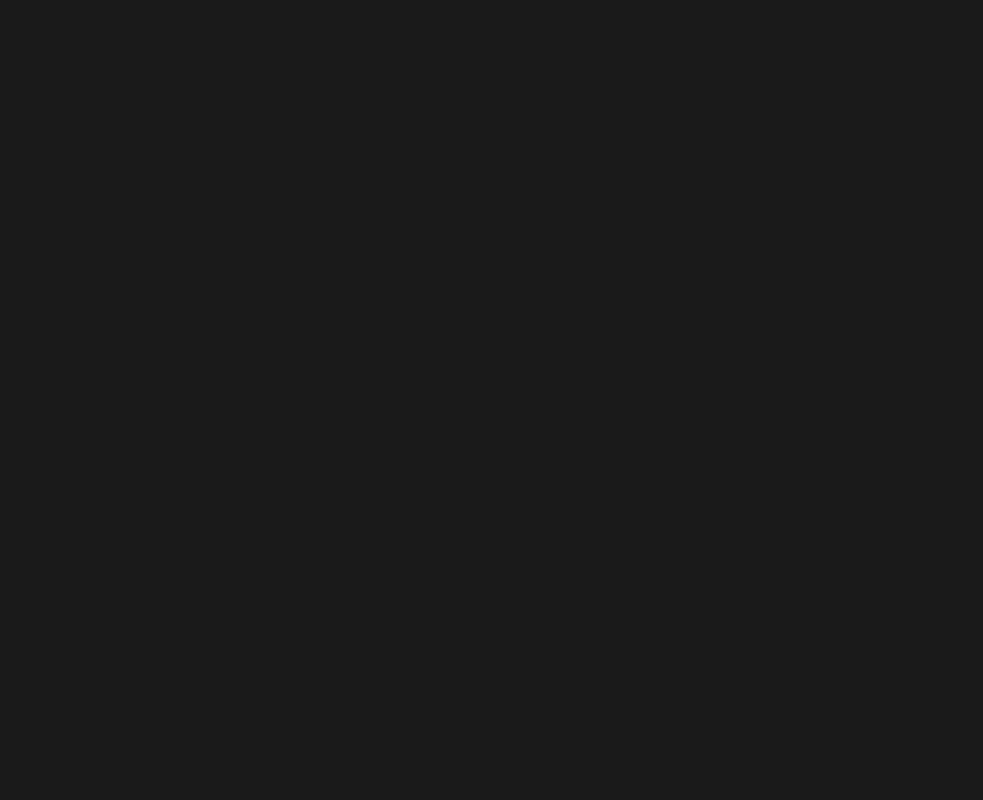
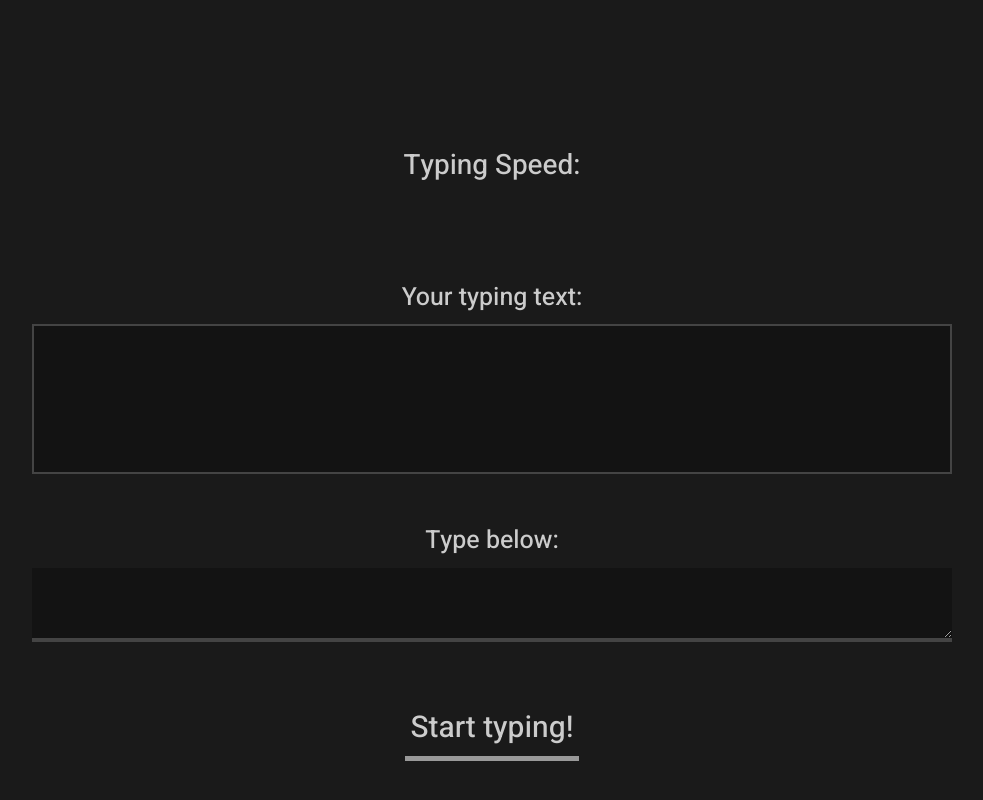
Before and after one commit to Dolidodzik/TypingSpeedTest, a Vue app: page / in a window 1280 px wide. Shown: the part 1042-1842 px from the top of the page, without its empty margins (148-1131 px from the left). Before the commit the page ends 1341 px from the top, so only its background shows below. Built offline with nearby package versions, Linux system fonts and the light colour scheme.

Commit message:
Styled typing component for xs

```diff
--- a/src/App.vue
+++ b/src/App.vue
@@ -30,6 +30,6 @@ body {
   color: #ccc !important;
   background-color: #1a1a1a !important;
   font-family: 'Heebo', sans-serif !important;
-  padding-bottom: 150px;
+  padding-bottom: 1150px;
 }
 </style>
--- a/src/components/settings/settings.html
+++ b/src/components/settings/settings.html
@@ -7,11 +7,11 @@
   <div class="col-10 mt-4 settings-inputs">
 
     <div class="col-12 mb-2"> Typing time (in seconds): </div>
-    <input type="number" id="tentacles" name="tentacles" class="col-12 input"
+    <input type="number" class="col-12 input"
          min="1" max="9999"/>
 
     <div class="col-12 mb-2 mt-5"> Number of words: </div>
-      <input type="number" id="tentacles" name="tentacles" class="col-12 input"
+      <input type="number" class="col-12 input"
           min="10" max="9999"/>
 
     <div class="col-12 mb-2 mt-5"> Or your own custom text: </div>
--- a/src/components/typing/typing.css
+++ b/src/components/typing/typing.css
@@ -1,3 +1,36 @@
 .typing {
 
 }
+
+.text{
+  background-color: #131313;
+  border: none;
+  border-bottom: 4px solid #444;
+  font-size: 20px;
+  padding: 5px;
+  font-weight: 500;
+  height: 150px;
+  border: 2px solid #444 !important;
+}
+
+.typing > textarea, input{
+  background-color: #131313;
+  border: none;
+  border-bottom: 4px solid #444;
+  font-size: 20px;
+  padding: 5px;
+  color: inherit;
+  outline: none;
+  font-weight: 500;
+}
+
+.typing > input[type="submit"]{
+  border-bottom: 5px solid #999;
+  font-size: 30px;
+  background-color: inherit;
+}
+
+.typing{
+  font-size: 25px;
+  font-weight: 500;
+}
--- a/src/components/typing/typing.html
+++ b/src/components/typing/typing.html
@@ -0,0 +1,24 @@
+<section class="typing row">
+  <h3 class="col-12 mb-5"> Typing Speed: </h3>
+
+  <div class="text-to-rewrite">
+
+  </div>
+
+  <div class="col-1"></div>
+  <div class="col-10 typing">
+
+  <div class="col-12 mb-2 mt-5"> Your typing text: </div>
+  <div name="name" rows="6" cols="80" class="col-12 text"></div>
+
+  <div class="col-12 mb-2 mt-5"> Type below: </div>
+  <textarea type="text" class="col-12 input"
+      min="10" max="9999">
+  </textarea>
+
+  <input type="submit" value="Start typing!" class="input submit mt-5"/>
+
+  </div>
+  <div class="col-1"></div>
+
+</section>
```
